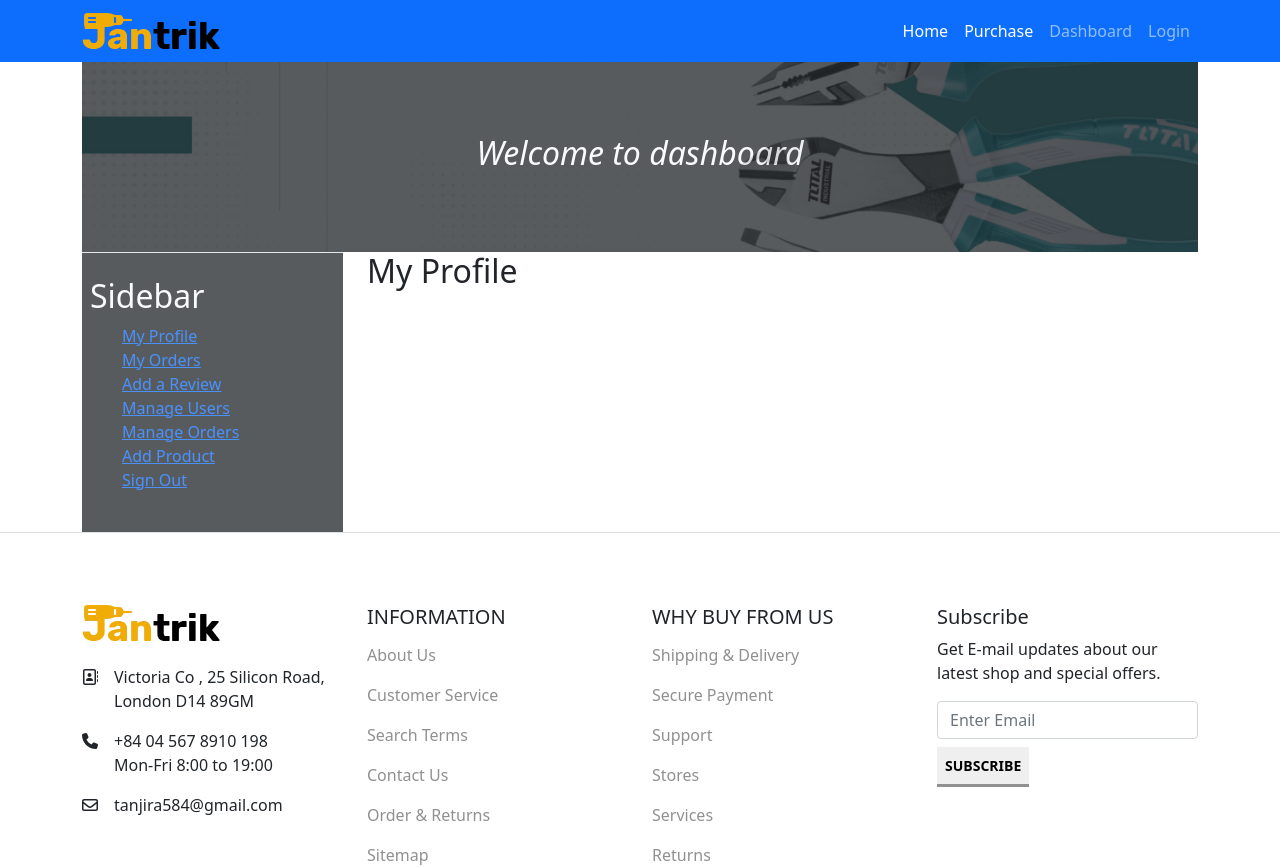
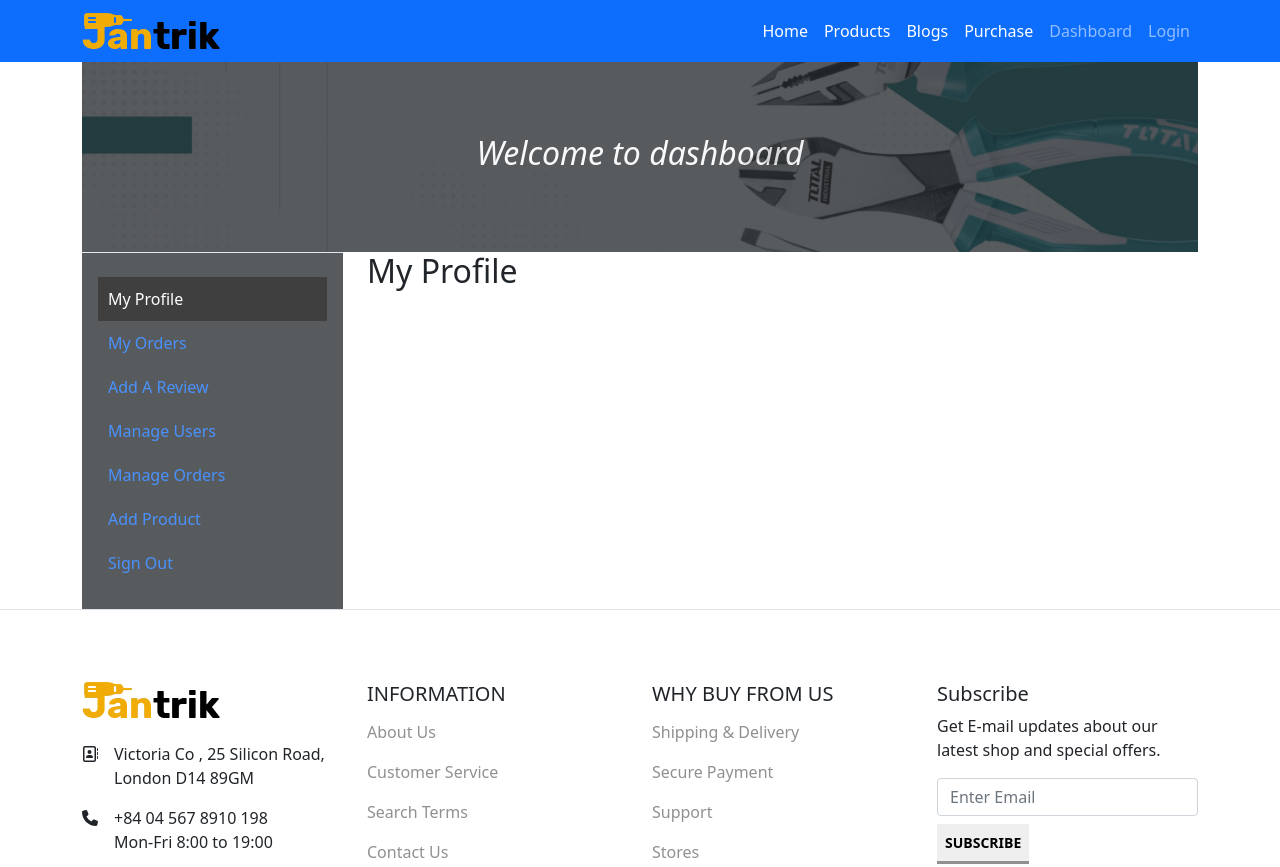
Before and after one commit to tanjira584/jantrik-client-app, a React (Create React App) app: page /dashboard in a window 1280 px wide. Shown: the top 867 px of the page. Built offline with nearby package versions, Linux system fonts and the light colour scheme.

Commit message:
Sidebar added on product page

```diff
--- a/src/App.js
+++ b/src/App.js
@@ -9,6 +9,8 @@ import MyOrders from "./Components/Pages/Dashboard/MyOrders";
 import AddReview from "./Components/Pages/Dashboard/AddReview";
 import ManageUsers from "./Components/Pages/Dashboard/ManageUsers";
 import AddProduct from "./Components/Pages/Dashboard/AddProduct";
+import Blogs from "./Components/Pages/Blogs/Blogs";
+import Product from "./Components/Pages/Product/Product";
 
 function App() {
     return (
@@ -16,6 +18,8 @@ function App() {
             <Routes>
                 <Route path="/" element={<Home></Home>}></Route>
                 <Route path="/login" element={<Auth></Auth>}></Route>
+                <Route path="/blogs" element={<Blogs></Blogs>}></Route>
+                <Route path="/products" element={<Product></Product>}></Route>
                 <Route path="/purchase" element={<Purchase></Purchase>}></Route>
                 <Route path="/dashboard" element={<Dashboard></Dashboard>}>
                     <Route index element={<MyProfile></MyProfile>}></Route>
--- /dev/null
+++ b/src/Components/Pages/Blogs/Blogs.js
@@ -0,0 +1,17 @@
+import React from "react";
+import Footer from "../../Share/Footer/Footer";
+import Header from "../../Share/Header/Header";
+
+const Blogs = () => {
+    return (
+        <div>
+            <Header></Header>
+            <div className="container-md py-5">
+                <h2 className="text-center">Blog Page</h2>
+            </div>
+            <Footer></Footer>
+        </div>
+    );
+};
+
+export default Blogs;
--- a/src/Components/Pages/Dashboard/Dashboard.css
+++ b/src/Components/Pages/Dashboard/Dashboard.css
@@ -0,0 +1,16 @@
+.dashboard-sidebar ul {
+    margin: 0;
+    padding: 0;
+}
+.dashboard-sidebar ul li a {
+    text-decoration: none;
+    text-transform: capitalize;
+    display: block;
+    padding: 10px;
+    transition: 0.5s all;
+}
+.dashboard-sidebar ul li a:hover,
+.dashboard-sidebar ul li a.active {
+    background-color: black;
+    color: #fff;
+}
--- a/src/Components/Pages/Dashboard/Dashboard.js
+++ b/src/Components/Pages/Dashboard/Dashboard.js
@@ -3,6 +3,7 @@ import Footer from "../../Share/Footer/Footer";
 import Header from "../../Share/Header/Header";
 import bg1 from "../../../images/com-banner4.jpg";
 import { Link, Outlet } from "react-router-dom";
+import "./Dashboard.css";
 
 const Dashboard = () => {
     return (
@@ -26,11 +27,12 @@ const Dashboard = () => {
                 </div>
                 <div className="row">
                     <div className="col-md-3 ">
-                        <div className="dashboard-sidebar  bg-dark opacity-75 py-4 border-top px-2">
-                            <h2 className="text-light">Sidebar</h2>
+                        <div className="dashboard-sidebar  bg-dark opacity-75 py-4 border-top px-3">
                             <ul>
                                 <li>
-                                    <Link to="/dashboard">My Profile</Link>
+                                    <Link className="active" to="/dashboard">
+                                        My Profile
+                                    </Link>
                                 </li>
                                 <li>
                                     <Link to="/dashboard/my-order">
--- /dev/null
+++ b/src/Components/Pages/Product/Product.js
@@ -0,0 +1,27 @@
+import React from "react";
+import Footer from "../../Share/Footer/Footer";
+import Header from "../../Share/Header/Header";
+import CompanyBanner from "../Home/CompanyBanner";
+import HomeSidebar from "../Home/HomeSidebar";
+
+const Product = () => {
+    return (
+        <div>
+            <Header></Header>
+            <CompanyBanner></CompanyBanner>
+            <div className="container-md py-5">
+                <div className="row">
+                    <div className="col-md-3">
+                        <HomeSidebar></HomeSidebar>
+                    </div>
+                    <div className="col-md-9">
+                        <h2>All Product Goes Here</h2>
+                    </div>
+                </div>
+            </div>
+            <Footer></Footer>
+        </div>
+    );
+};
+
+export default Product;
--- a/src/Components/Share/Header/Header.js
+++ b/src/Components/Share/Header/Header.js
@@ -40,6 +40,24 @@ const Header = () => {
                                     to="/"
                                 >
                                     Home
+                                </Link>
+                            </li>
+                            <li className="nav-item">
+                                <Link
+                                    className="nav-link active"
+                                    aria-current="page"
+                                    to="/products"
+                                >
+                                    Products
+                                </Link>
+                            </li>
+                            <li className="nav-item">
+                                <Link
+                                    className="nav-link active"
+                                    aria-current="page"
+                                    to="/blogs"
+                                >
+                                    Blogs
                                 </Link>
                             </li>
                             <li className="nav-item">
```
Also changed, not shown: src/Components/Pages/Blogs/Blogs.css (added), src/Components/Pages/Product/Product.css (added), src/images/hb.jpg (added).
